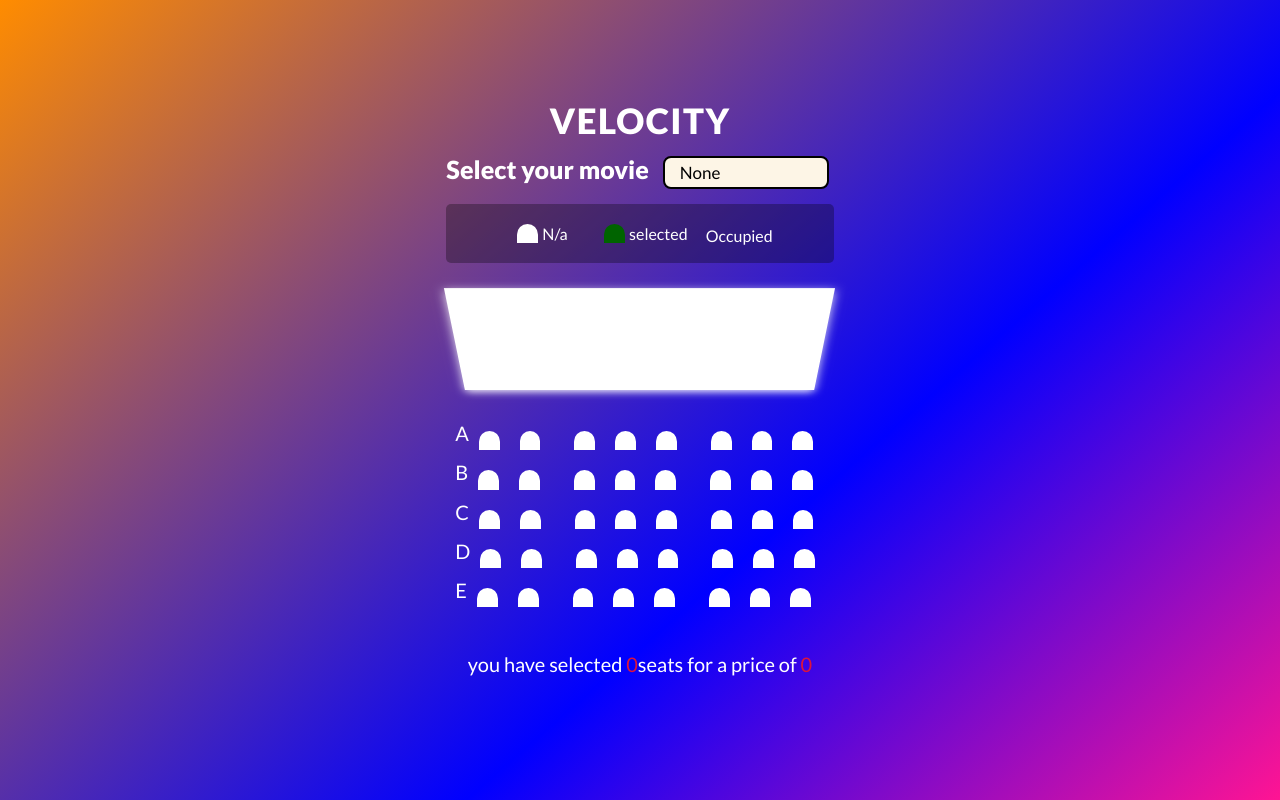
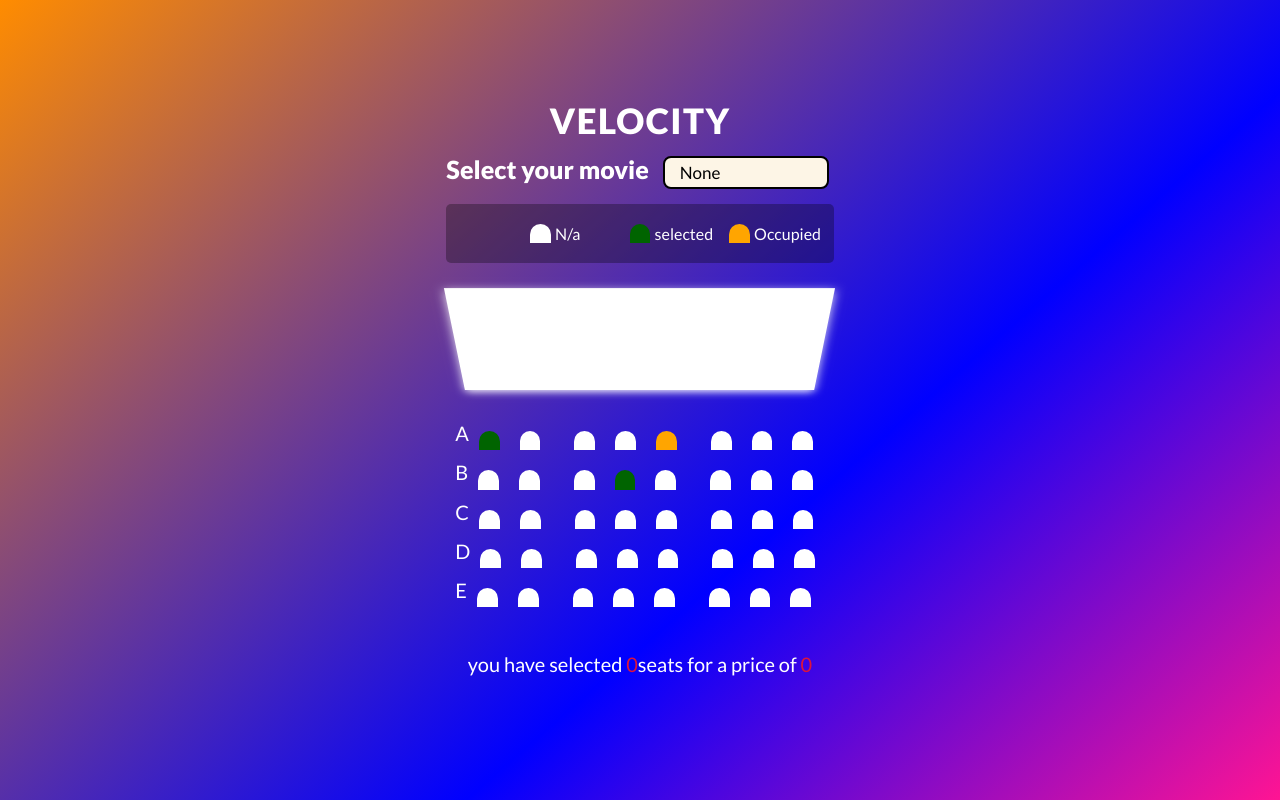
Before and after one commit to Rajnandanibais/seatbookingapp, a plain HTML site: page index.html in a window 1280 px wide. Drawn offline with Linux system fonts and the light colour scheme.

Commit message:
style complete

```diff
--- a/index.html
+++ b/index.html
@@ -35,7 +35,7 @@
 </li>
 <li>
 
-<div class="seat-occupied">
+<div class="seat occupied">
     <small>Occupied</small>
 </div>
 </li>
@@ -44,11 +44,11 @@
  <div class="container">
      <div class="screen"></div>
      <div class="row">A
+         <div class="seat selected"></div>
          <div class="seat"></div>
          <div class="seat"></div>
          <div class="seat"></div>
-         <div class="seat"></div>
-         <div class="seat"></div>
+         <div class="seat occupied"></div>
          <div class="seat"></div>
          <div class="seat"></div>
          <div class="seat"></div>
@@ -58,7 +58,7 @@
         <div class="seat"></div>
         <div class="seat"></div>
         <div class="seat"></div>
-        <div class="seat"></div>
+        <div class="seat selected"></div>
         <div class="seat"></div>
         <div class="seat"></div>
         <div class="seat"></div>
```
